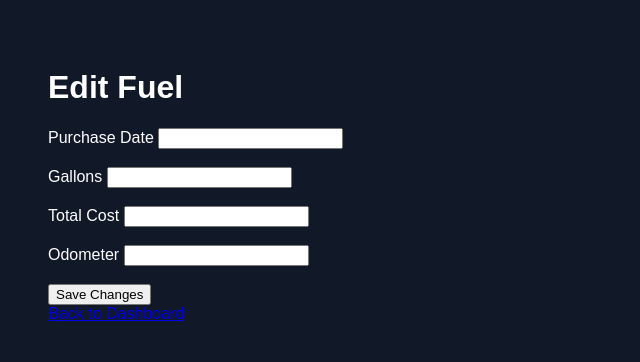
After one commit to Esemayo/Trucking-Dashboard, a Flask app: page /edit/fuel/1 in a window 1280 px wide. The commit adds this page. Shown: the top 362 px of the page, without its empty margins (0-640 px from the left). Run offline with Flask 3, Linux system fonts and the light colour scheme; data that the repository does not hold is empty; parts of the project's set-up code (start-up, migrations or seed data) failed here and were passed over.

Commit message:
Implement functionality for loads, fuel, and expenses

```diff
--- a/app.py
+++ b/app.py
@@ -1,8 +1,8 @@
 from flask import Flask, render_template, redirect, url_for, request
-from src.query import get_recent_loads, daily_summary, get_load_performance, recent_fuel_mpg, get_next_load_sequence, total_expense, get_all_expenses, get_recent_fuel, get_load_by_id
+from src.query import get_recent_loads, daily_summary, get_load_performance, recent_fuel_mpg, get_next_load_sequence, total_expense, get_all_expenses, get_recent_fuel, get_load_by_id, get_fuel_by_id, get_expense_by_id
 from src.main import run_pipeline
 from src.load_calculator import calculate_test_load
-from src.db import db_connection, create_tables, insert_load, insert_fuel,create_expense_table, insert_expense
+from src.db import db_connection, create_tables, insert_load, insert_fuel,create_expense_table, insert_expense, update_load, update_fuel, update_expenses
 from src.cleaners import clean_row, clean_row_fuel, clean_expense, clean_load
 from src.metrics import load_metrics, get_fuel_cost_per_mile, calculate_cost_per_gallon, get_fixed_cost_per_mile, multi_load_metrics
 import sqlite3
@@ -131,7 +131,7 @@ def add_load():
 @app.route("/loads")
 def loads():
     loads_data = get_recent_loads()
-    return render_template("loads.html", loads_data=loads_data)
+    return render_template("manage_loads.html", loads_data=loads_data)
 @app.route("/add/fuel", methods=["GET", "POST"])
 def add_fuel():
     successful_entry = None
@@ -189,7 +189,6 @@ def add_fuel():
 def edit_load(load_id):
     conn = db_connection()
     load = get_load_by_id(conn, load_id)
-    conn.close()
     form_data = {}
     if request.method == "POST":
         date = request.form.get("date")
@@ -219,6 +218,31 @@ def edit_load(load_id):
                 load_id=load_id,
                 **get_home_data()
             )
+        old_date = load[0]
+        old_sequence = load[2]
+        if cleaned_row["date"] != old_date:
+            cleaned_row["load_sequence"] = get_next_load_sequence(conn, cleaned_row["date"])
+        else:
+            cleaned_row["load_sequence"] = old_sequence
+        fuel_cost_per_mile = get_fuel_cost_per_mile(
+            conn,
+            cleaned_row["date"]
+        )
+        fixed_cpm = get_fixed_cost_per_mile(conn)
+        cleaned_row = load_metrics(cleaned_row, fuel_cost_per_mile, fixed_cpm)
+        update_load(
+            conn,
+            load_id,
+            cleaned_row["date"],
+            cleaned_row["load_type"],
+            cleaned_row["load_sequence"],
+            cleaned_row["miles"],
+            cleaned_row["rate"],
+            cleaned_row["rate_per_mile"],
+            cleaned_row["net_profit_per_mile"],
+        )
+        conn.close()
+        return redirect(url_for("home"))
 
     return render_template(
         "edit_load.html",
@@ -226,20 +250,70 @@ def edit_load(load_id):
         load_id=load_id,
         form_data=form_data
     )
-
-
-#todo use our new form to create .gets to retreive data and use our cleaners to validate
-# After if its a longer block(cmon man) bring in metrics
 @app.route("/fuel")
 def fuel():
     fuel_data = get_recent_fuel()
-    return render_template("recent_fuel.html", fuel_data=fuel_data)
-@app.route("/add/fuel", methods=["GET", "POST"])
+    return render_template("manage_fuel.html", fuel_data=fuel_data)
+@app.route("/edit/fuel/<int:fuel_id>", methods=["GET", "POST"])
+def edit_fuel(fuel_id):
+    conn = db_connection()
+    fuel = get_fuel_by_id(conn, fuel_id)
+    form_data = {}
+    purchase_date = request.form.get("purchase_date")
+    gallons = request.form.get("gallons")
+    total_cost = request.form.get("total_cost")
+    odometer = request.form.get("odometer")
+    if request.method=="POST":
+        purchase_date = request.form.get("purchase_date")
+        gallons = request.form.get("gallons")
+        total_cost = request.form.get("total_cost")
+        odometer = request.form.get("odometer")
+        form_data = {
+            "purchase_date": purchase_date,
+            "gallons": gallons,
+            "total_cost": total_cost,
+            "odometer": odometer
+        }
+        row = {
+            "purchase_date": purchase_date,
+            "gallons": gallons,
+            "total_cost": total_cost,
+            "odometer": odometer
+        }
+        cleaned_row_fuel, errors = clean_row_fuel(row)
+        print(cleaned_row_fuel)
+        if errors:
+            print("Error:", errors)
+            return render_template(
+                "edit_fuel.html",
+                fuel=fuel,
+                fuel_id=fuel_id,
+                form_data=form_data,
+                errors=errors,
+                **get_home_data()
+            )
+        cleaned_row_fuel = calculate_cost_per_gallon(cleaned_row_fuel)
+        update_fuel(
+            conn,
+            fuel_id,
+            cleaned_row_fuel["purchase_date"],
+            cleaned_row_fuel["gallons"],
+            cleaned_row_fuel["total_cost"],
+            cleaned_row_fuel["odometer"],
+            cleaned_row_fuel["cost_per_gallon"],
+        )
+    return render_template(
+        "edit_fuel.html",
+        fuel=fuel,
+        fuel_id=fuel_id,
+        form_data=form_data
+    )
 @app.route("/set/expenses", methods=["GET", "POST"])
 def set_expenses():
     if request.method=="POST":
         expense_name = request.form.get("expense_name")
         monthly_cost = request.form.get("monthly_cost")
+        expense_id = request.form.get("expense_id")
         expense_name, monthly_cost, errors = clean_expense(
             expense_name,
             monthly_cost
@@ -256,6 +330,19 @@ def set_expenses():
                 **get_home_data()
             )
         conn = db_connection()
+        if expense_id is not None:
+            update_expenses(conn, expense_id, expense_name, monthly_cost)
+            expenses = get_all_expenses(conn)
+            total_monthly_cost = total_expense(conn)
+            conn.close()
+            return render_template(
+            "set_expenses.html",
+            error=None,
+            expenses=expenses,
+            total_monthly_cost=total_monthly_cost,
+            form_data={},
+            expense_id=expense_id
+        )
         try:
             create_expense_table(conn)
             insert_expense(conn, expense_name, monthly_cost)
@@ -269,12 +356,28 @@ def set_expenses():
                 error="Expense was repeated",
                 expenses=expenses,
                 total_monthly_cost=total_monthly_cost,
-                form_data=form_data,
+                form_data=form_data
                 **get_home_data()
-                )
+            )
     conn = db_connection()
     expenses = get_all_expenses(conn)
     total_monthly_cost = total_expense(conn)
+    expense_id = request.args.get("expense_id", type=int)
+    if expense_id is not None:
+        expense = get_expense_by_id(conn, expense_id)
+        form_data = {
+            "expense_name": expense[1],
+            "monthly_cost": expense[2]
+        }
+        print(form_data)
+        return render_template(
+            "set_expenses.html",
+            error=None,
+            expenses=expenses,
+            total_monthly_cost=total_monthly_cost,
+            form_data=form_data,
+            expense_id=expense_id
+        )
     conn.close()
     return render_template(
         "set_expenses.html",
@@ -283,6 +386,8 @@ def set_expenses():
         total_monthly_cost=total_monthly_cost,
         form_data={}
         )
+#To Do create oour editing mode block in set expenses
+
 def get_home_data():
     summary_data = daily_summary()
     date, total_profit, daily_miles, load_count, avg_profit_per_mile = summary_data
@@ -311,6 +416,9 @@ def get_home_data():
     }
 @app.route("/")
 def home():
+    conn = db_connection()
+    create_tables(conn)
+    create_expense_table(conn)
     return render_template(
         "index.html",
         calc_result=None,
--- a/src/query.py
+++ b/src/query.py
@@ -112,7 +112,7 @@ def get_recent_fuel():
     conn = sqlite3.connect("data/trucking.db")
     cursor = conn.cursor()
     cursor.execute("""
-    SELECT fuel_id, purchase_date, gallons, odometer, cost_per_gallon
+    SELECT fuel_id, purchase_date, gallons, total_cost, odometer, cost_per_gallon
     FROM fuel_purchases
     ORDER BY purchase_date DESC
     LIMIT 10;
@@ -120,11 +120,12 @@ def get_recent_fuel():
     rows = cursor.fetchall()
     fuel_data = []
     for row in rows:
-        fuel_id, purchase_date, gallons, odometer, cost_per_gallon = row
+        fuel_id, purchase_date, gallons, total_cost, odometer, cost_per_gallon = row
         fuel_data.append({
             "fuel_id": fuel_id,
             "purchase_date": purchase_date,
             "gallons": gallons,
+            "total_cost": total_cost,
             "odometer": odometer,
             "cost_per_gallon": cost_per_gallon
         })
@@ -156,7 +157,7 @@ def total_expense(conn):
 def get_all_expenses(conn):
     cursor = conn.cursor()
     cursor.execute("""
-        SELECT expense_name, monthly_cost
+        SELECT expense_id, expense_name, monthly_cost
         FROM expenses
     """)
     results = cursor.fetchall()
@@ -165,9 +166,29 @@ def get_load_by_id(conn, load_id):
     cursor =conn.cursor()
     values = (load_id,)
     cursor.execute("""
-        SELECT date, load_type, miles, rate
+        SELECT date, load_type, load_sequence, miles, rate
         FROM loads
         WHERE load_id = ?
     """, values)
     results = cursor.fetchone()
     return results
+def get_fuel_by_id(conn, fuel_id):
+    cursor = conn.cursor()
+    values = (fuel_id,)
+    cursor.execute("""
+        SELECT purchase_date, gallons, total_cost, odometer
+        FROM fuel_purchases
+        WHERE fuel_id = ?
+                   """, values)
+    results = cursor.fetchone()
+    return results
+def get_expense_by_id(conn, expense_id):
+    cursor = conn.cursor()
+    values = (expense_id,)
+    cursor.execute("""
+        SELECT expense_id, expense_name, monthly_cost
+        FROM expenses
+        WHERE expense_id = ?
+                """, values)
+    results = cursor.fetchone()
+    return results
--- /dev/null
+++ b/templates/edit_fuel.html
@@ -0,0 +1,64 @@
+<!DOCTYPE html>
+<html>
+<head>
+    <h1>Edit Fuel</h1>
+    <style>
+    body {
+        background: #111827;
+        color: white;
+        font-family: Arial, sans-serif;
+        padding: 40px;
+    }
+    .form-layout {
+        display: flex;
+        gap: 40px;
+        align-items: flex-start;
+
+    }
+    .error-message {
+        color: red;
+        font-weight: bold;
+        max-width: 300px;
+    }
+    .success-message {
+        color: green;
+        font-weight: bold;
+        max-width: 300px;
+    }
+</style>
+<body>
+    <div class="form-layout">
+    <form method="POST" action="{{ url_for('edit_fuel', fuel_id=fuel_id) }}">
+    <label for="purchase_date">Purchase Date</label>
+        <input type="purchase_date" id="purchase_date" name="purchase_date" required value="{{ form_data.get('purchase_date', fuel[0]) }}">
+
+        <br><br>
+
+        <label for="gallons">Gallons</label>
+        <input type="number" id="gallons" name="gallons" step="0.1" min="0" required value="{{ form_data.get('gallons', fuel[1]) }}">
+
+        <br><br>
+
+        <label for="total_cost">Total Cost</label>
+        <input type="number" id="total_cost" name="total_cost" step="0.01" min="0" required value="{{ form_data.get('total_cost', fuel[2]) }}">
+
+        <br><br>
+        <label for="odometer">Odometer</label>
+        <input type="number" id="odometer" name="odometer" step="0.01" min="0" required value="{{ form_data.get('odometer', fuel[3]) }}">
+
+        <br><br>
+    <button type="submit">Save Changes</button>
+    <br>
+    <a href="{{ url_for('home') }}">Back to Dashboard</a>
+    </form>
+        <div class="message-section">
+        <div class="error-message">
+            {% if errors %}
+            <h3>🚨 Please Fix the Following: </h3>
+                {% for error in errors %}
+                    <p>{{ error }}</p>
+                {% endfor %}
+            {% endif %}
+        </div>
+    </div>
+</body>
```
Also changed, not shown: src/db.py (+47 -4 lines), templates/edit_load.html (+6 -2 lines), templates/manage_fuel.html (added, +63 -0 lines), templates/manage_loads.html (renamed from templates/loads.html, +37 -1 lines), templates/recent_fuel.html (deleted, +0 -23 lines), templates/set_expenses.html (+17 -2 lines).
